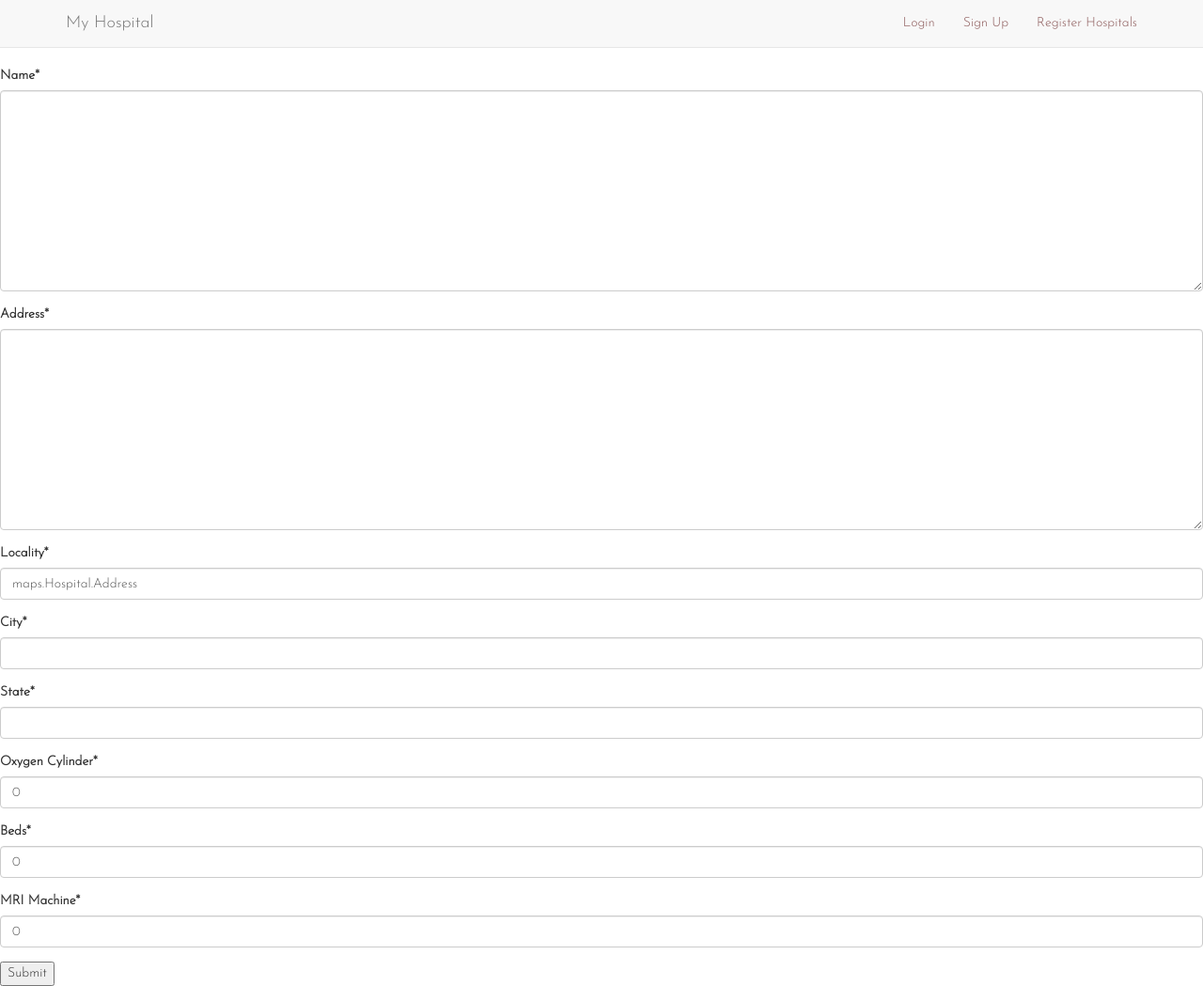
After one commit to yashikacac/Medics, a Django app: page /hospital/ in a window 1280 px wide. The commit adds this page. Shown: the whole page at 94% size. Run offline with Django 3.2, Linux system fonts and the light colour scheme; some libraries are stand-ins or nearby versions.

Commit message:
added registration form for hospitals

```diff
--- a/app1/templates/app1/base.html
+++ b/app1/templates/app1/base.html
@@ -41,12 +41,13 @@
               <div class="collapse navbar-collapse">
                   <ul class="nav navbar-nav navbar-right">
                       {% if user.is_authenticated %}
-                          <li><a href="">Logout</a></li>
+                          <li><a href="{% url 'logout' %}">Logout</a></li>
                           <li><a href=""
                                  class="p-r-none">Accounts</a></li>
                       {% else %}
                           <li><a href="{% url 'login' %}">Login</a></li>
                           <li><a href="{% url 'register' %}" class="p-r-none">Sign Up</a></li>
+                          <li><a href="{% url 'hospital' %}">Register Hospitals</a></li>
                       {% endif %}
                   </ul>
               </div>
--- a/maps/forms.py
+++ b/maps/forms.py
@@ -1,8 +1,15 @@
 from django import forms
-from .models import Input
+from django.forms import ModelForm
+from .models import Input,Hospital
 
 class InputForm(forms.ModelForm):
 
 	class Meta:
 		model = Input
 		fields = ('location',)
+
+class HospitalForm(forms.ModelForm):
+
+	class Meta:
+		model = Hospital
+		fields = ('Name','Address','Locality','City','State','Oxygen_Cylinder','Beds','MRI_Machine',)
--- /dev/null
+++ b/maps/templates/maps/name.html
@@ -0,0 +1,10 @@
+{% extends 'app1/base.html' %}
+{% load crispy_forms_tags %}
+{% block content %}
+<form method = "POST">
+    {% csrf_token %}
+    {{form|crispy}}
+    <input type="submit" value="Submit">
+
+</form>
+{% endblock %}
--- a/maps/views.py
+++ b/maps/views.py
@@ -3,7 +3,7 @@
 # Create your views here.
 from django.http import HttpResponse
 from .models import Input,Hospital
-from .forms import InputForm
+from .forms import InputForm,HospitalForm
 import requests, json
 from math import radians, cos, sin, asin, sqrt
 
@@ -59,3 +59,19 @@
     items = Hospital.objects.get(pk = pk)
 
     return render(request, 'maps/hospital_list.html', {'items': items})
+
+def get_name(request):
+    if request.method == 'POST':
+        # create a form instance and populate it with data from the request:
+        form = HospitalForm(request.POST)
+        # check whether it's valid:
+        if form.is_valid():
+            # process the data in form.cleaned_data as required
+            form.save()
+            return HttpResponse("<h3>Hospital Registered.</h3>")
+
+            # redirect to a new URL:
+    else:
+        form = HospitalForm()
+
+    return render(request, 'maps/name.html', {'form': form})
--- a/project/settings.py
+++ b/project/settings.py
@@ -27,6 +27,7 @@
 
 ALLOWED_HOSTS = []
 LOGIN_REDIRECT_URL = 'locate_yourself'
+LOGOUT_REDIRECT_URL = 'login'
 
 # Application definition
 
--- a/project/urls.py
+++ b/project/urls.py
@@ -31,5 +31,7 @@
    path('list/<int:pk>/',maps_views.list, name="list"),
    #path('', include('currLocation.urls')),
    #path("logout/", views.logout_request, name="logout"),
+   path('hospital/',maps_views.get_name, name="hospital"),
+   path('logout/', auth_views.LogoutView.as_view(template_name="app1/login.html"), name='logout'),
 
 ]
```
Also changed, not shown: db.sqlite3.
